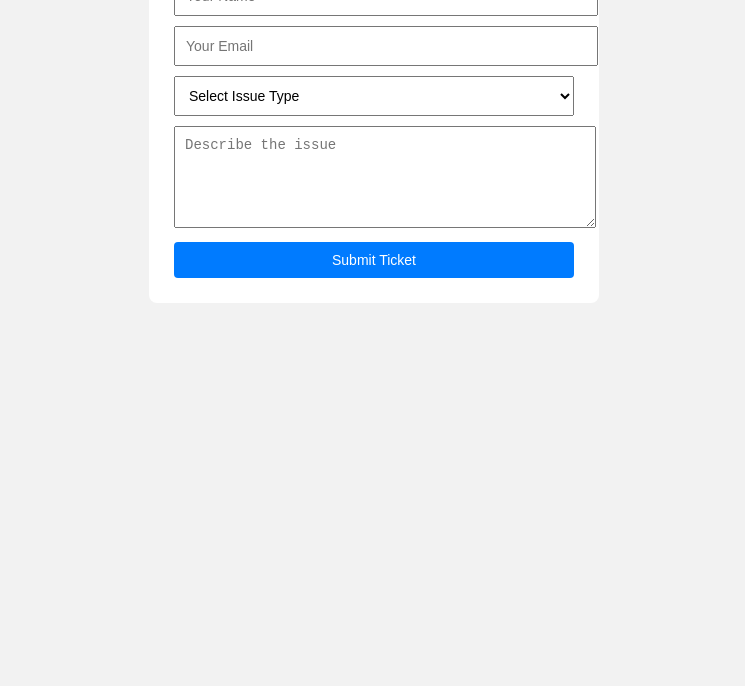
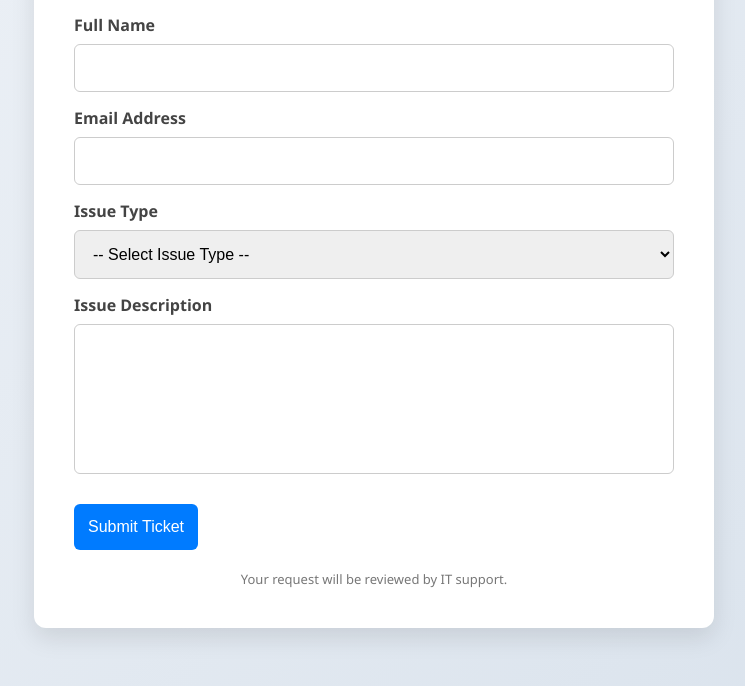
Before and after one commit to Systemattik/HelpDeskTest, a plain HTML site: page index.html in a window 1280 px wide. Shown: the part 175-861 px from the top of the page, without its empty margins (266-1011 px from the left). Before the commit the page ends 800 px from the top, so only its background shows below. Drawn offline with Linux system fonts and the light colour scheme.

Commit message:
index.html

```diff
--- a/index.html
+++ b/index.html
@@ -5,35 +5,71 @@
     <title>IT Support Ticket</title>
     <style>
         body {
-            font-family: Arial, sans-serif;
-            background: #f2f2f2;
+            font-family: "Segoe UI", Tahoma, sans-serif;
+            background: linear-gradient(135deg, #eef2f7, #d9e2ec);
+            padding: 50px;
+        }
+
+        .ticket-box {
+            max-width: 600px;
+            margin: auto;
+            background: #ffffff;
             padding: 40px;
+            border-radius: 12px;
+            box-shadow: 0 10px 25px rgba(0, 0, 0, 0.1);
         }
-        .ticket-box {
-            max-width: 400px;
-            margin: auto;
-            background: white;
-            padding: 25px;
-            border-radius: 8px;
-        }
+
         h2 {
             text-align: center;
+            margin-bottom: 30px;
+            font-size: 28px;
+            color: #333;
         }
-        input, textarea, select, button {
+
+        label {
+            font-weight: 600;
+            margin-top: 15px;
+            display: block;
+            color: #444;
+        }
+
+        input, select, textarea {
             width: 100%;
-            padding: 10px;
-            margin-top: 10px;
-            font-size: 14px;
+            box-sizing: border-box;
+            padding: 14px;
+            margin-top: 8px;
+            font-size: 16px;
+            border: 1px solid #ccc;
+            border-radius: 6px;
         }
+
+        /* Fixed size textarea */
+        textarea {
+            height: 150px;
+            resize: none;
+        }
+
         button {
+            margin-top: 25px;
+            padding: 14px;
+            font-size: 16px;
             background: #007bff;
-            color: white;
+            color: #ffffff;
             border: none;
+            border-radius: 6px;
             cursor: pointer;
-            border-radius: 4px;
+            transition: background 0.3s ease;
         }
+
         button:hover {
             background: #0056b3;
+        }
+
+        .footer-text {
+            text-align: center;
+            margin-top: 20px;
+            font-size: 13px;
+            color: #777;
         }
     </style>
 </head>
@@ -43,22 +79,31 @@
     <h2>IT Support Ticket</h2>
 
     <form action="#" method="post">
-        <input type="text" name="name" placeholder="Your Name" required>
+        <label for="name">Full Name</label>
+        <input type="text" id="name" name="name" required>
 
-        <input type="email" name="email" placeholder="Your Email" required>
+        <label for="email">Email Address</label>
+        <input type="email" id="email" name="email" required>
 
-        <select name="issue_type" required>
-            <option value="">Select Issue Type</option>
+        <label for="issue_type">Issue Type</label>
+        <select id="issue_type" name="issue_type" required>
+            <option value="">-- Select Issue Type --</option>
             <option value="Hardware">Hardware</option>
             <option value="Software">Software</option>
             <option value="Network">Network</option>
+            <option value="Access">Account / Access</option>
             <option value="Other">Other</option>
         </select>
 
-        <textarea name="description" placeholder="Describe the issue" rows="5" required></textarea>
+        <label for="description">Issue Description</label>
+        <textarea id="description" name="description" required></textarea>
 
         <button type="submit">Submit Ticket</button>
     </form>
+
+    <div class="footer-text">
+        Your request will be reviewed by IT support.
+    </div>
 </div>
 
 </body>
```
